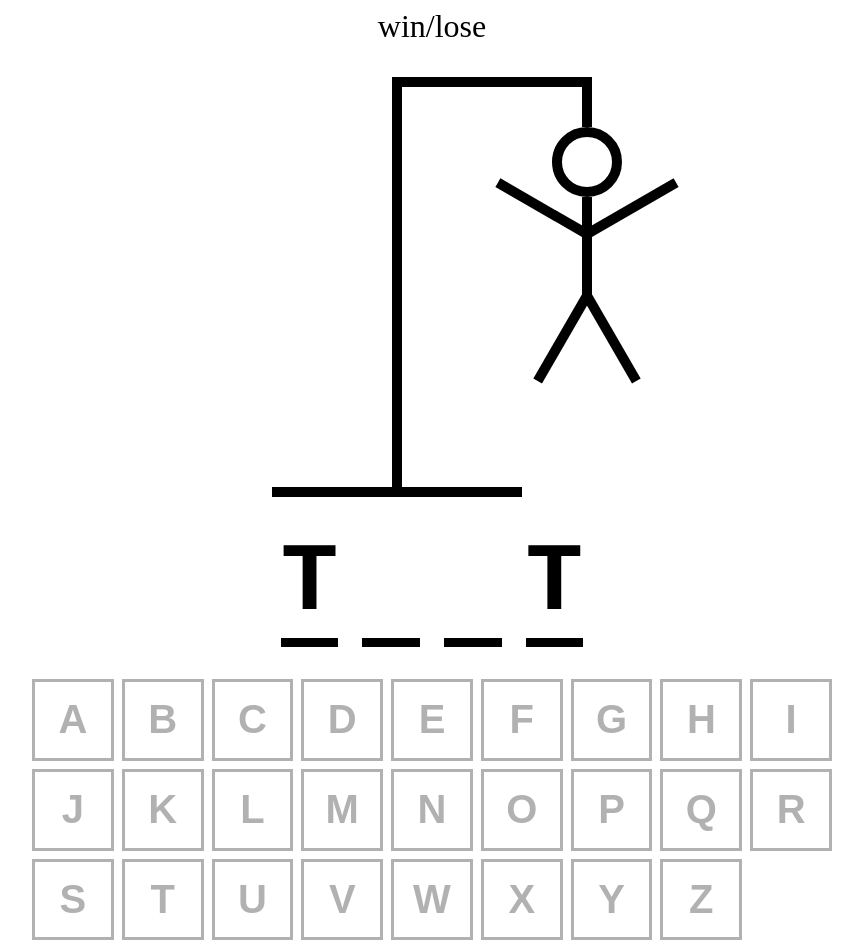
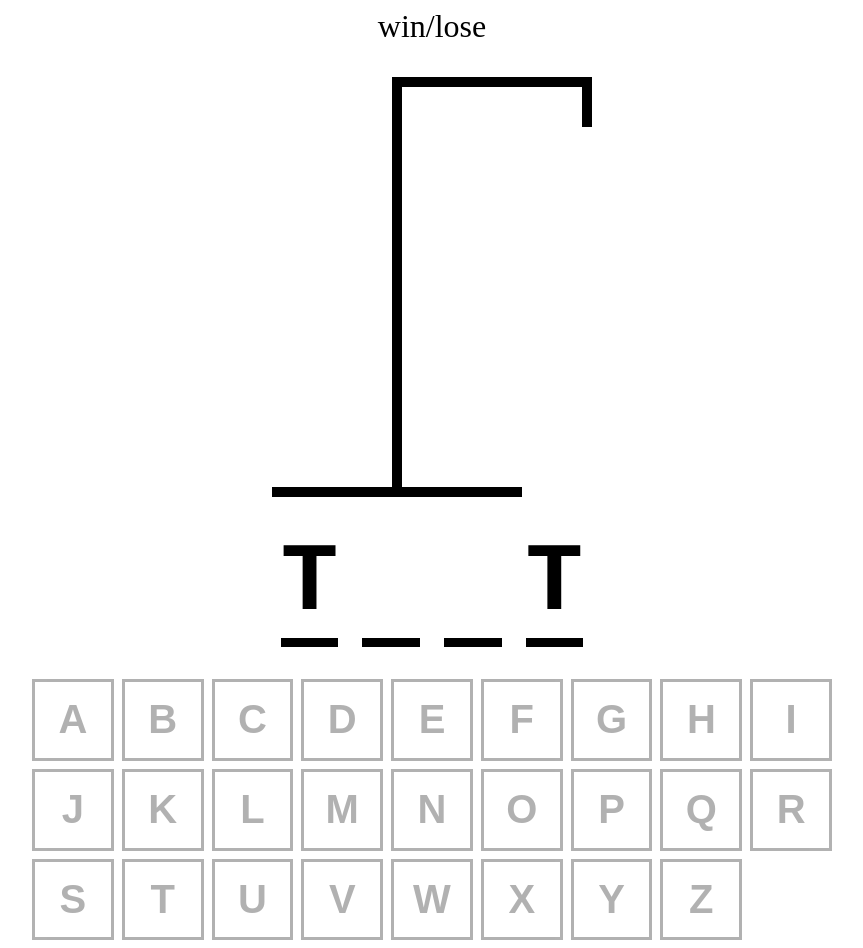
Before and after one commit to XiaoMaShawn/HangmanGame-Vite-TS-React, a React (Vite) app: page / in a window 1280 px wide. Shown: the whole page, without its empty margins (208-1071 px from the left). Built offline with nearby package versions, Linux system fonts and the light colour scheme.

Commit message:
drawing component logic

```diff
--- a/src/App.tsx
+++ b/src/App.tsx
@@ -11,14 +11,17 @@ function App() {
   })
   const [guessedLetters, setGuessedLetters] = useState<string[]>([]);
 
-  console.log(wordToGuess);
+  const incorrectLetters = guessedLetters.filter(letter => !wordToGuess.includes(letter));
+
+
+  // console.log(wordToGuess);
 
   return (
     <div className="container">
       <div className="message">
         win/lose
       </div>
-      <HangmanDrawing />
+      <HangmanDrawing numberOfGuesses={incorrectLetters.length} />
       <HangmanWord />
       <div style={{ alignSelf: "stretch" }}>
         <Keyboard />
@@ -27,4 +30,4 @@ function App() {
   )
 }
 
-export default App
+export default App;
--- a/src/HangmanDrawing.tsx
+++ b/src/HangmanDrawing.tsx
@@ -56,14 +56,15 @@ const LEFT_LEG = (<div style={{
   transformOrigin: 'right bottom'
 }} />)
 
-export function HangmanDrawing() {
+const BODY_PARTS = [HEAD, BODY, RIGHT_ARM, LEFT_ARM, RIGHT_LEG, LEFT_LEG];
+
+type HangmanDrawingProps = {
+  numberOfGuesses: number
+}
+
+export function HangmanDrawing({ numberOfGuesses }: HangmanDrawingProps) {
   return <div style={{ position: 'relative' }}>
-    {HEAD}
-    {BODY}
-    {RIGHT_ARM}
-    {LEFT_ARM}
-    {RIGHT_LEG}
-    {LEFT_LEG}
+    {BODY_PARTS.slice(0, numberOfGuesses)}
     {/* the scaffold of the game */}
     <div style={{ height: '50px', width: '10px', background: 'black', top: 0, right: 0, position: 'absolute' }} />
     <div style={{ height: '10px', width: '200px', background: 'black', marginLeft: '120px' }} />
```
